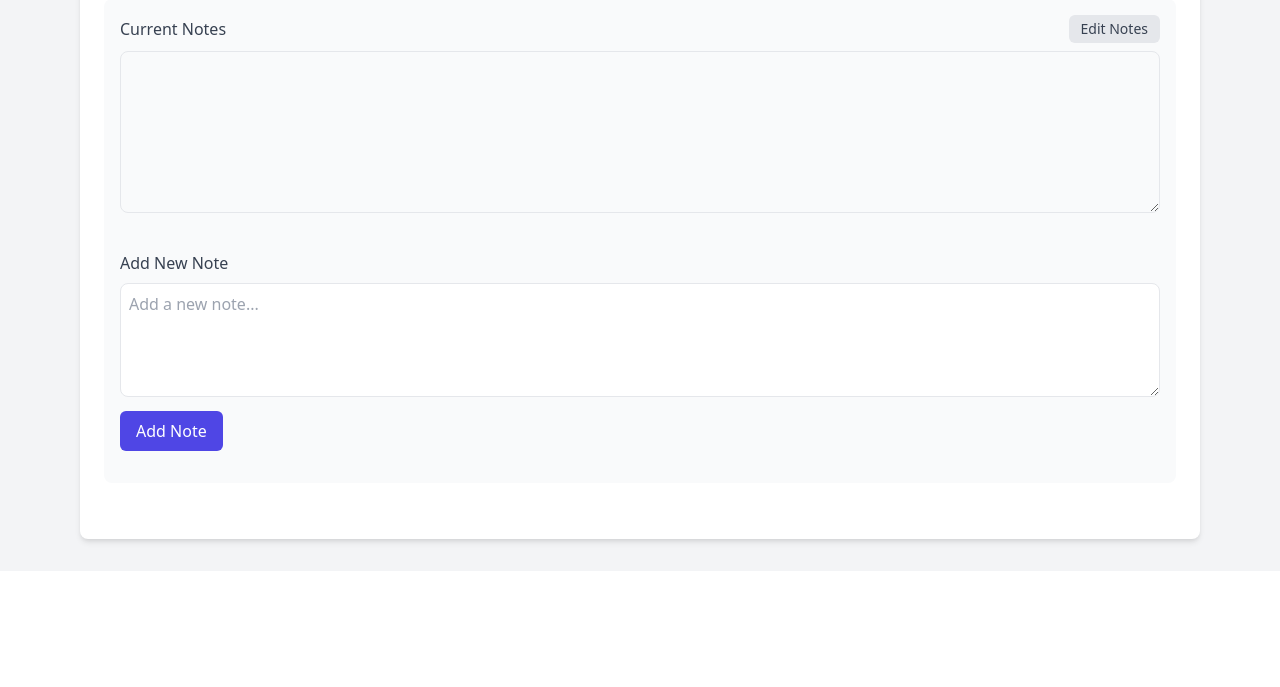
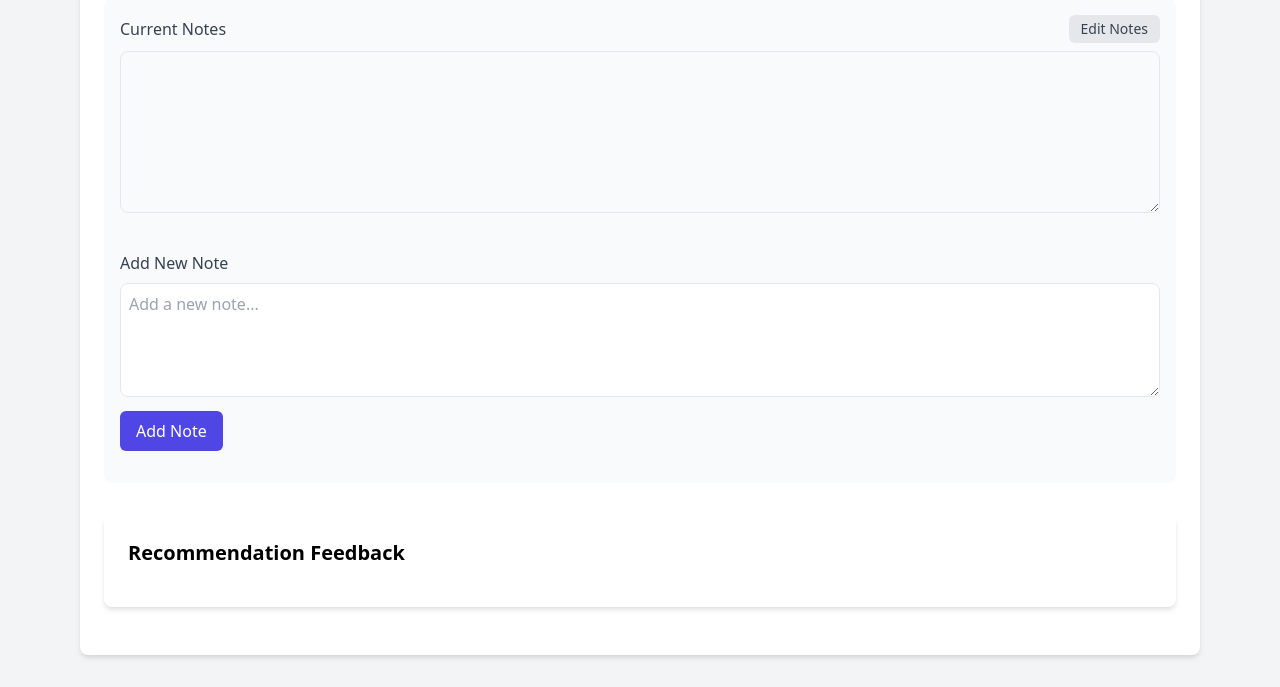
Before and after one commit to anushil7a/OutfitGenie, a Flask app: page /ai-data in a window 1280 px wide. Shown: the part 637-1324 px from the top of the page. Before the commit the page ends 1185 px from the top, so only its background shows below. Run offline with Flask 3, Linux system fonts and the light colour scheme; the visitor is signed in with stand-in values (Sample User, id 1); data that the repository does not hold is empty; some libraries are stand-ins or nearby versions.

Commit message:
Enhance feedback functionality: Add question context, prevent duplicate feedback, and add delete option in AI Data tab

```diff
--- a/app.py
+++ b/app.py
@@ -73,6 +73,7 @@ class User(UserMixin, db.Model):
     ai_notes = db.Column(db.Text)  # Add AI notes field
     outfits = db.relationship('Outfit', backref='user', lazy=True)
     chats = db.relationship('Chat', backref='user', lazy=True)
+    feedback = db.relationship('RecommendationFeedback', backref='user', lazy=True)
 
     def set_password(self, password):
         self.password_hash = generate_password_hash(password)
@@ -103,6 +104,25 @@ class Chat(db.Model):
             'id': self.id,
             'preview': self.messages[0]['text'][:50] + '...' if self.messages else 'New Chat',
             'timestamp': self.created_at.isoformat()
+        }
+
+class RecommendationFeedback(db.Model):
+    id = db.Column(db.Integer, primary_key=True)
+    user_id = db.Column(db.Integer, db.ForeignKey('user.id'), nullable=False)
+    recommendation = db.Column(db.Text, nullable=False)  # The recommendation text
+    question = db.Column(db.Text, nullable=False)  # The user's question that led to the recommendation
+    feedback = db.Column(db.String(10), nullable=False)  # 'like' or 'dislike'
+    created_at = db.Column(db.DateTime, default=datetime.utcnow)
+    context = db.Column(db.JSON)  # Store context like occasion, weather, etc.
+
+    def to_dict(self):
+        return {
+            'id': self.id,
+            'recommendation': self.recommendation,
+            'question': self.question,
+            'feedback': self.feedback,
+            'created_at': self.created_at.isoformat(),
+            'context': self.context
         }
 
 @login_manager.user_loader
@@ -672,6 +692,16 @@ def chat_message():
                 'weather': outfit.weather
             })
 
+        # Get user's past feedback
+        feedback = RecommendationFeedback.query.filter_by(user_id=current_user.id).all()
+        feedback_info = []
+        for entry in feedback:
+            feedback_info.append({
+                'recommendation': entry.recommendation,
+                'feedback': entry.feedback,
+                'context': entry.context
+            })
+
         # Create a prompt for the AI based on the mode
         print(f"wardrobe_only: {wardrobe_only}")
         if wardrobe_only:
@@ -689,7 +719,14 @@ Gender: {current_user.gender}
 User's AI Notes:
 {current_user.ai_notes or 'No additional notes provided.'}
 
-IMPORTANT: Only recommend outfits using the clothes the user has already uploaded. Do not suggest items they don't own.
+User's past feedback on recommendations:
+{json.dumps(feedback_info, indent=2)}
+
+IMPORTANT:
+1. Only recommend outfits using the clothes the user has already uploaded.
+2. Consider the user's past feedback when making recommendations.
+3. Try to avoid recommending similar outfits that were previously disliked.
+4. Prioritize styles and combinations that were previously liked.
 
 Please provide a VERY SHORT response (1-2 sentences maximum) that:
 1. Directly answers their question
@@ -716,7 +753,15 @@ Gender: {current_user.gender}
 User's AI Notes:
 {current_user.ai_notes or 'No additional notes provided.'}
 
+User's past feedback on recommendations:
+{json.dumps(feedback_info, indent=2)}
+
 You can recommend both items the user owns and items they don't own yet. When suggesting items they don't own, clearly indicate this in your response.
+
+IMPORTANT:
+1. Consider the user's past feedback when making recommendations.
+2. Try to avoid recommending similar outfits that were previously disliked.
+3. Prioritize styles and combinations that were previously liked.
 
 Please provide a VERY SHORT response (1-2 sentences maximum) that:
 1. Directly answers their question
@@ -767,7 +812,7 @@ Response:"""
             # Add new messages
             chat.messages.extend([
                 {'sender': 'You', 'text': message},
-                {'sender': 'AI', 'text': response_data['response']}
+                {'sender': 'AI', 'text': response_data['response'], 'image_urls': response_data['image_urls']}
             ])
 
             db.session.add(chat)
@@ -818,11 +863,16 @@ def ai_data():
     location = session.get('location')
     weather = session.get('weather_data')
 
+    # Get recommendation feedback
+    feedback = RecommendationFeedback.query.filter_by(user_id=current_user.id)\
+        .order_by(RecommendationFeedback.created_at.desc()).all()
+
     return render_template('ai_data.html',
                          outfits=outfits,
                          location=location,
                          weather=weather,
-                         preferences=current_user.preferences)
+                         preferences=current_user.preferences,
+                         recommendation_feedback=feedback)
 
 @app.route('/update-ai-notes', methods=['POST'])
 @login_required
@@ -855,6 +905,81 @@ def update_outfit_description(outfit_id):
 
     return jsonify({'success': True}), 200
 
+@app.route('/recommendation-feedback', methods=['POST'])
+@login_required
+def save_recommendation_feedback():
+    try:
+        data = request.json
+        logger.info(f"Received feedback data: {data}")
+
+        recommendation = data.get('recommendation')
+        question = data.get('question')
+        feedback = data.get('feedback')  # 'like' or 'dislike'
+        context = data.get('context', {})  # Optional context data
+
+        if not recommendation:
+            logger.error("No recommendation provided")
+            return jsonify({'error': 'No recommendation provided'}), 400
+
+        if not question:
+            logger.error("No question provided")
+            return jsonify({'error': 'No question provided'}), 400
+
+        if not feedback or feedback not in ['like', 'dislike']:
+            logger.error(f"Invalid feedback value: {feedback}")
+            return jsonify({'error': 'Invalid feedback value'}), 400
+
+        try:
+            # Check if feedback already exists for this recommendation
+            existing_feedback = RecommendationFeedback.query.filter_by(
+                user_id=current_user.id,
+                recommendation=recommendation
+            ).first()
+
+            if existing_feedback:
+                # Update existing feedback
+                existing_feedback.feedback = feedback
+                existing_feedback.context = context
+                existing_feedback.created_at = datetime.utcnow()
+                logger.info(f"Updated existing feedback for user {current_user.id}")
+            else:
+                # Create new feedback
+                feedback_entry = RecommendationFeedback(
+                    user_id=current_user.id,
+                    recommendation=recommendation,
+                    question=question,
+                    feedback=feedback,
+                    context=context
+                )
+                db.session.add(feedback_entry)
+                logger.info(f"Created new feedback for user {current_user.id}")
+
+            db.session.commit()
+            return jsonify({'message': 'Feedback saved successfully'})
+        except Exception as db_error:
+            db.session.rollback()
+            logger.error(f"Database error: {str(db_error)}")
+            return jsonify({'error': f'Database error: {str(db_error)}'}), 500
+
+    except Exception as e:
+        logger.error(f"Error in save_recommendation_feedback: {str(e)}")
+        return jsonify({'error': str(e)}), 500
+
+@app.route('/recommendation-feedback/<int:feedback_id>', methods=['DELETE'])
+@login_required
+def delete_recommendation_feedback(feedback_id):
+    try:
+        feedback = RecommendationFeedback.query.get_or_404(feedback_id)
+        if feedback.user_id != current_user.id:
+            return jsonify({'error': 'Unauthorized'}), 403
+
+        db.session.delete(feedback)
+        db.session.commit()
+        return jsonify({'message': 'Feedback deleted successfully'})
+    except Exception as e:
+        db.session.rollback()
+        return jsonify({'error': str(e)}), 500
+
 @app.after_request
 def after_request(response):
     print(f"Response headers: {response.headers}")  # Debug print
--- a/templates/ai_data.html
+++ b/templates/ai_data.html
@@ -123,6 +123,42 @@
                             </button>
                         </form>
                     </div>
+                </div>
+            </div>
+
+            <!-- Recommendation Feedback -->
+            <div class="bg-white rounded-lg shadow-md p-6 mb-6">
+                <h2 class="text-xl font-semibold mb-4">Recommendation Feedback</h2>
+                <div class="space-y-4">
+                    {% for feedback in recommendation_feedback %}
+                    <div class="border rounded-lg p-4 {% if feedback.feedback == 'like' %}bg-green-50 border-green-200{% else %}bg-red-50 border-red-200{% endif %}">
+                        <div class="flex justify-between items-start">
+                            <div class="flex-1">
+                                <div class="mb-2">
+                                    <p class="text-xs text-gray-500 mb-1">Question:</p>
+                                    <p class="text-sm text-gray-700 italic">{{ feedback.question }}</p>
+                                </div>
+                                <div class="mb-2">
+                                    <p class="text-xs text-gray-500 mb-1">Recommendation:</p>
+                                    <p class="text-sm text-gray-700">{{ feedback.recommendation }}</p>
+                                </div>
+                                <div class="flex items-center text-xs text-gray-500">
+                                    <span class="mr-2">{{ feedback.created_at.strftime('%Y-%m-%d %H:%M') }}</span>
+                                    <span class="px-2 py-1 rounded-full {% if feedback.feedback == 'like' %}bg-green-200 text-green-800{% else %}bg-red-200 text-red-800{% endif %}">
+                                        {{ feedback.feedback|title }}
+                                    </span>
+                                </div>
+                            </div>
+                            <button class="delete-feedback ml-2 p-1 text-gray-400 hover:text-red-500 rounded-full hover:bg-gray-200"
+                                    data-feedback-id="{{ feedback.id }}"
+                                    onclick="deleteFeedback({{ feedback.id }})">
+                                <svg xmlns="http://www.w3.org/2000/svg" class="h-4 w-4" fill="none" viewBox="0 0 24 24" stroke="currentColor">
+                                    <path stroke-linecap="round" stroke-linejoin="round" stroke-width="2" d="M19 7l-.867 12.142A2 2 0 0116.138 21H7.862a2 2 0 01-1.995-1.858L5 7m5 4v6m4-6v6m1-10V4a1 1 0 00-1-1h-4a1 1 0 00-1 1v3M4 7h16" />
+                                </svg>
+                            </button>
+                        </div>
+                    </div>
+                    {% endfor %}
                 </div>
             </div>
         </div>
@@ -283,6 +319,33 @@
                 }
             });
         });
+
+        async function deleteFeedback(feedbackId) {
+            if (!confirm('Are you sure you want to delete this feedback?')) {
+                return;
+            }
+
+            try {
+                const response = await fetch(`/recommendation-feedback/${feedbackId}`, {
+                    method: 'DELETE',
+                    headers: {
+                        'X-CSRFToken': document.querySelector('meta[name="csrf-token"]').content
+                    }
+                });
+
+                if (response.ok) {
+                    // Remove the feedback element from the DOM
+                    const feedbackElement = document.querySelector(`[data-feedback-id="${feedbackId}"]`).closest('.border');
+                    feedbackElement.remove();
+                } else {
+                    const error = await response.json();
+                    alert(error.error || 'Failed to delete feedback. Please try again.');
+                }
+            } catch (error) {
+                console.error('Error deleting feedback:', error);
+                alert('Failed to delete feedback. Please try again.');
+            }
+        }
     </script>
 </body>
 </html>
```
Also changed, not shown: init_db.py (added, +10 -0 lines), static/js/chat.js (+89 -18 lines).
